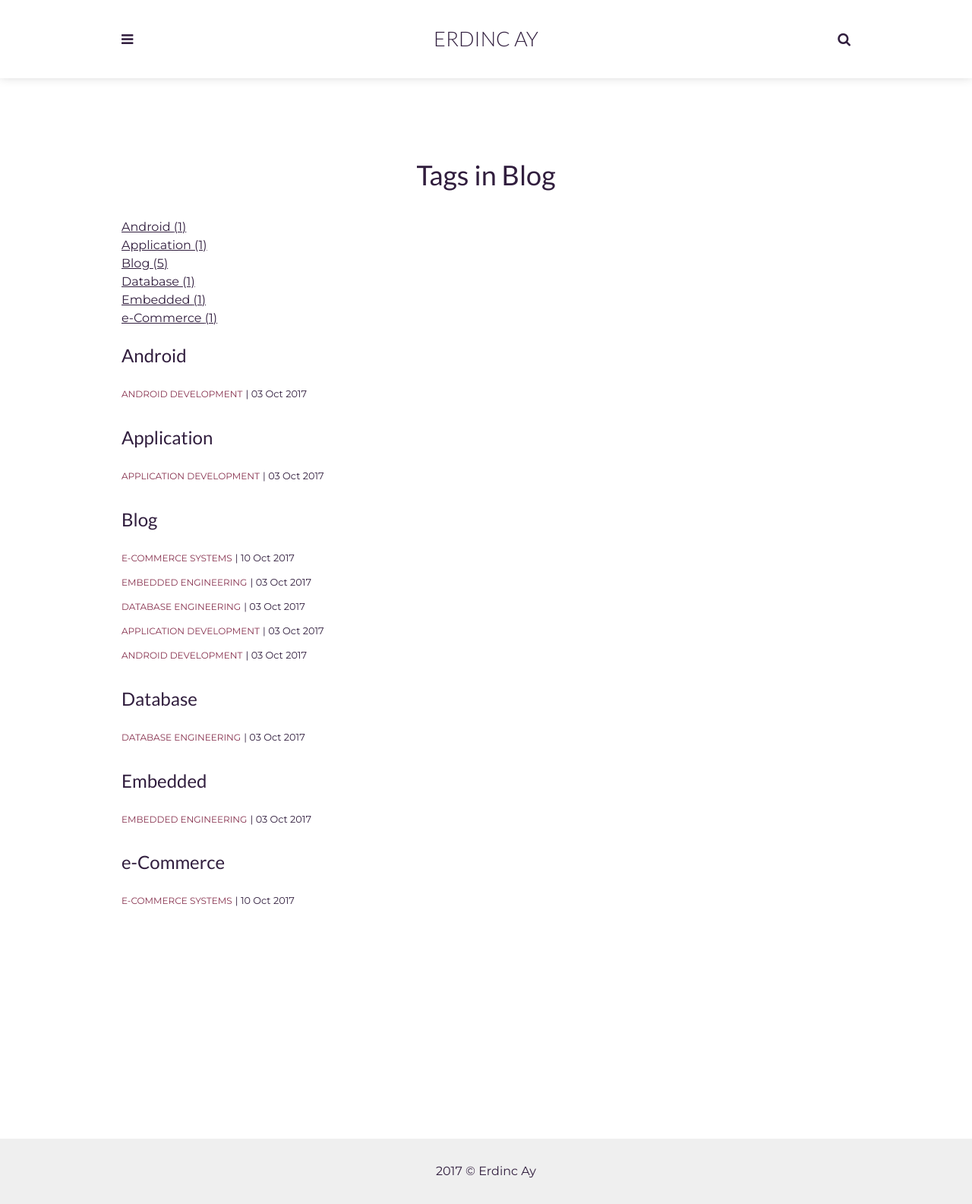
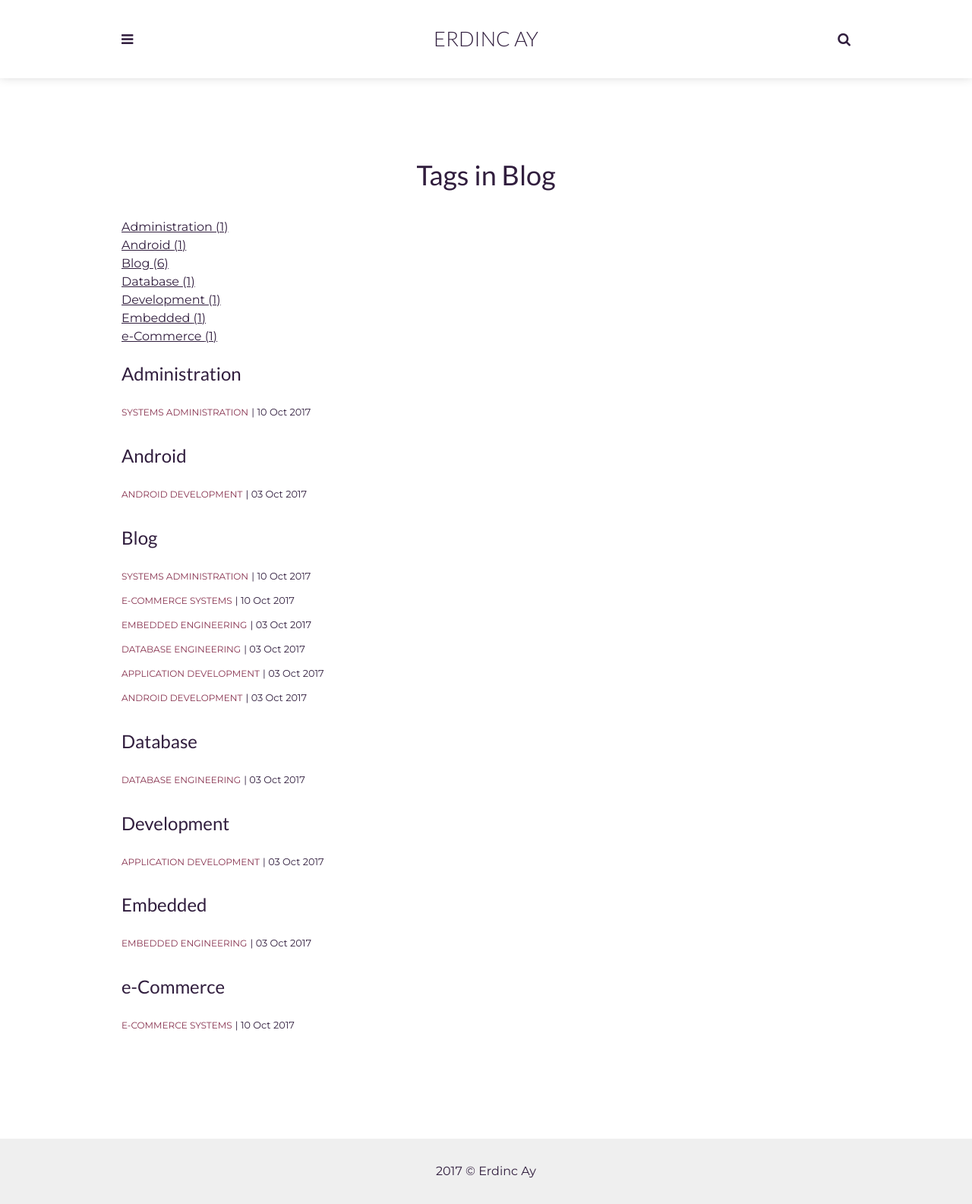
Before and after one commit to erdincay/erdincay.github.io, a Jekyll site: the page built from _pages/tags.html, in a window 1280 px wide. Shown: the whole page at 76% size. Built offline with Jekyll 4.4.1, drawn with Linux system fonts in a browser that asks for light colours.

Commit message:
modified post details, new image for administration

```diff
--- a/_posts/2017-10-03-application-development.markdown
+++ b/_posts/2017-10-03-application-development.markdown
@@ -4,7 +4,7 @@ title:  Application Development
 date:   2017-10-03 01:57:10 +0100
 description: Application Development
 img: post-development.jpg # Add image post (optional)
-tags: [Blog, Application]
+tags: [Blog, Development]
 author: Erdinc Ay # Add name author (optional)
 ---
 General Purpose Application Development
```
Also changed, not shown: _posts/2017-10-10-systems-administration.markdown (added, +18 -0 lines), assets/img/post-administration.jpg (added).
